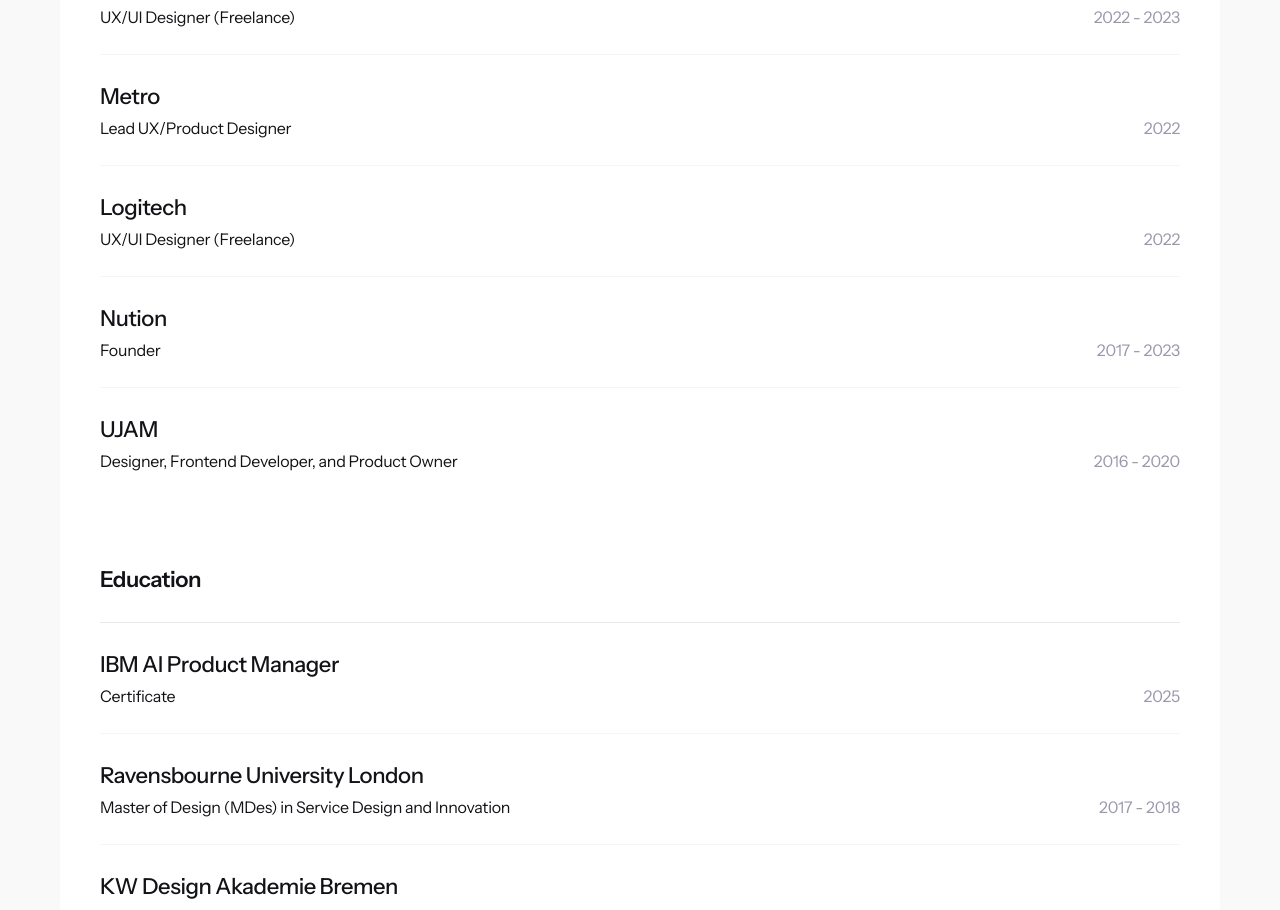
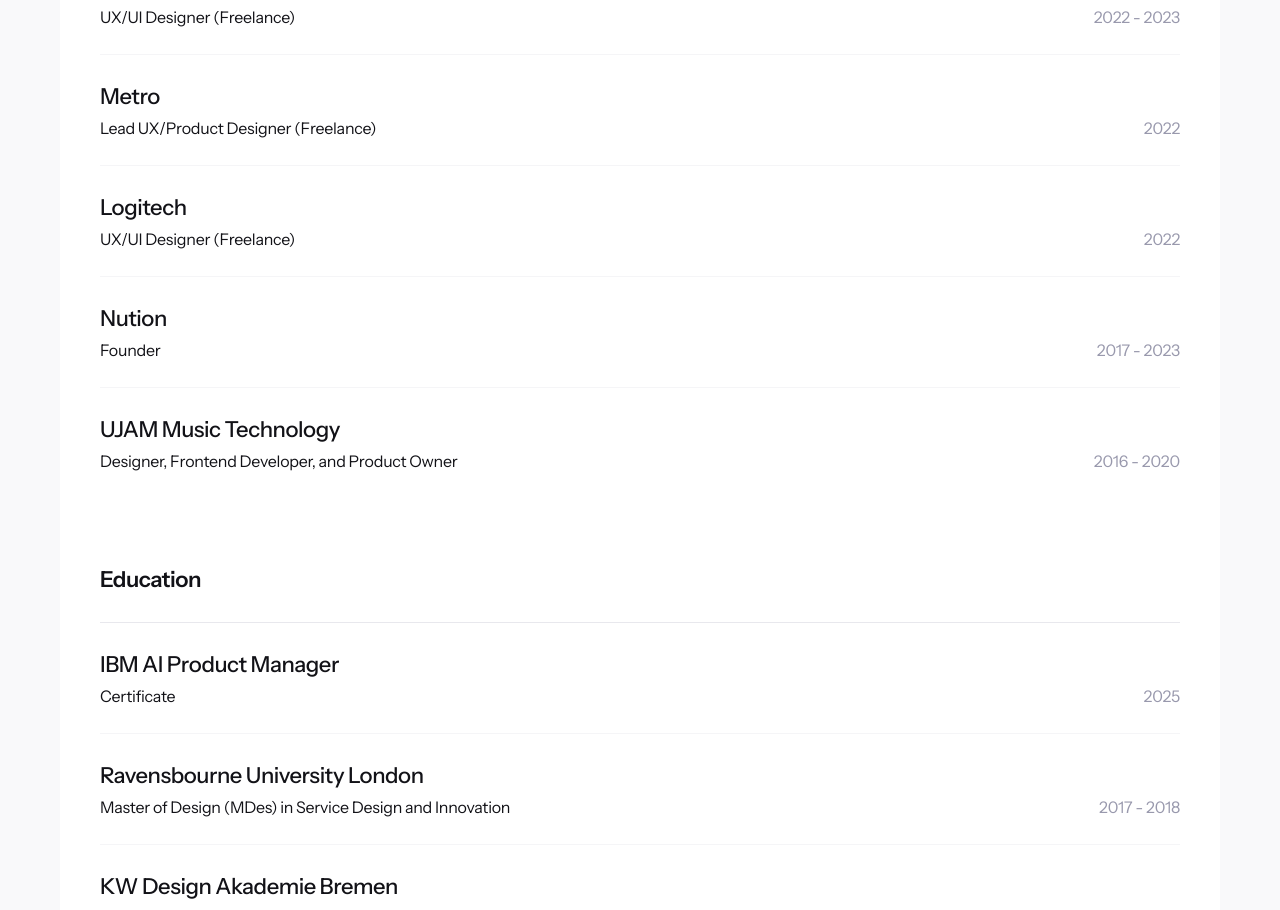
Before and after one commit to pascalmeyer79/portfolio, a Next.js app: page /about in a window 1280 px wide. Shown: the part 2308-3218 px from the top of the page. Built offline with nearby package versions, Linux system fonts and the light colour scheme.

Commit message:
Update about page: Add (Freelance) to Metro role and change UJAM to UJAM Music Technology

```diff
--- a/app/about/page.tsx
+++ b/app/about/page.tsx
@@ -52,7 +52,7 @@
   {
     id: "metro",
     company: "Metro",
-    role: "Lead UX/Product Designer",
+    role: "Lead UX/Product Designer (Freelance)",
     period: "2022",
     image: "/images/about/metro.jpg",
   },
@@ -72,7 +72,7 @@
   },
   {
     id: "ujam",
-    company: "UJAM",
+    company: "UJAM Music Technology",
     role: "Designer, Frontend Developer, and Product Owner",
     period: "2016 - 2020",
     image: "/images/about/ujam.jpg",
```
